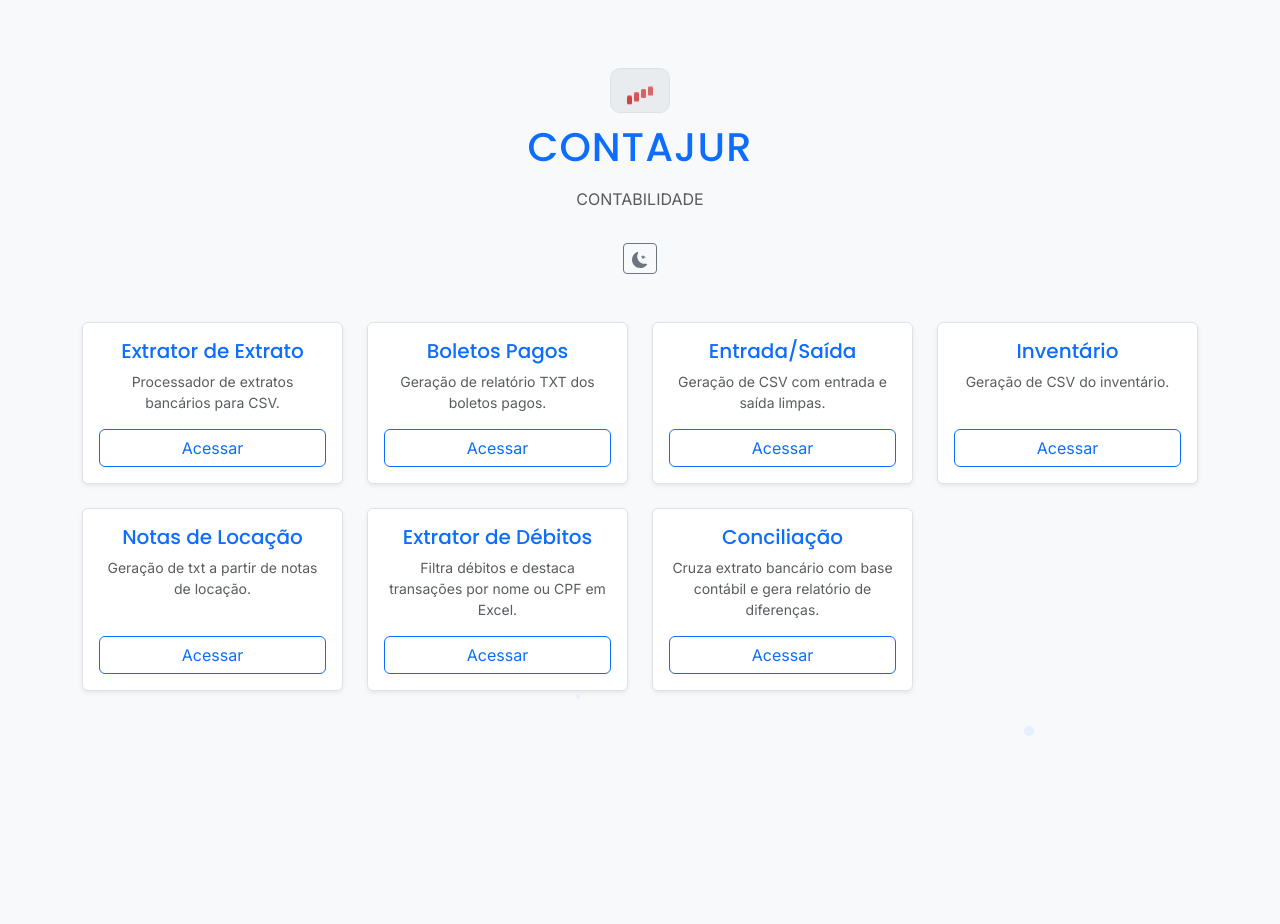
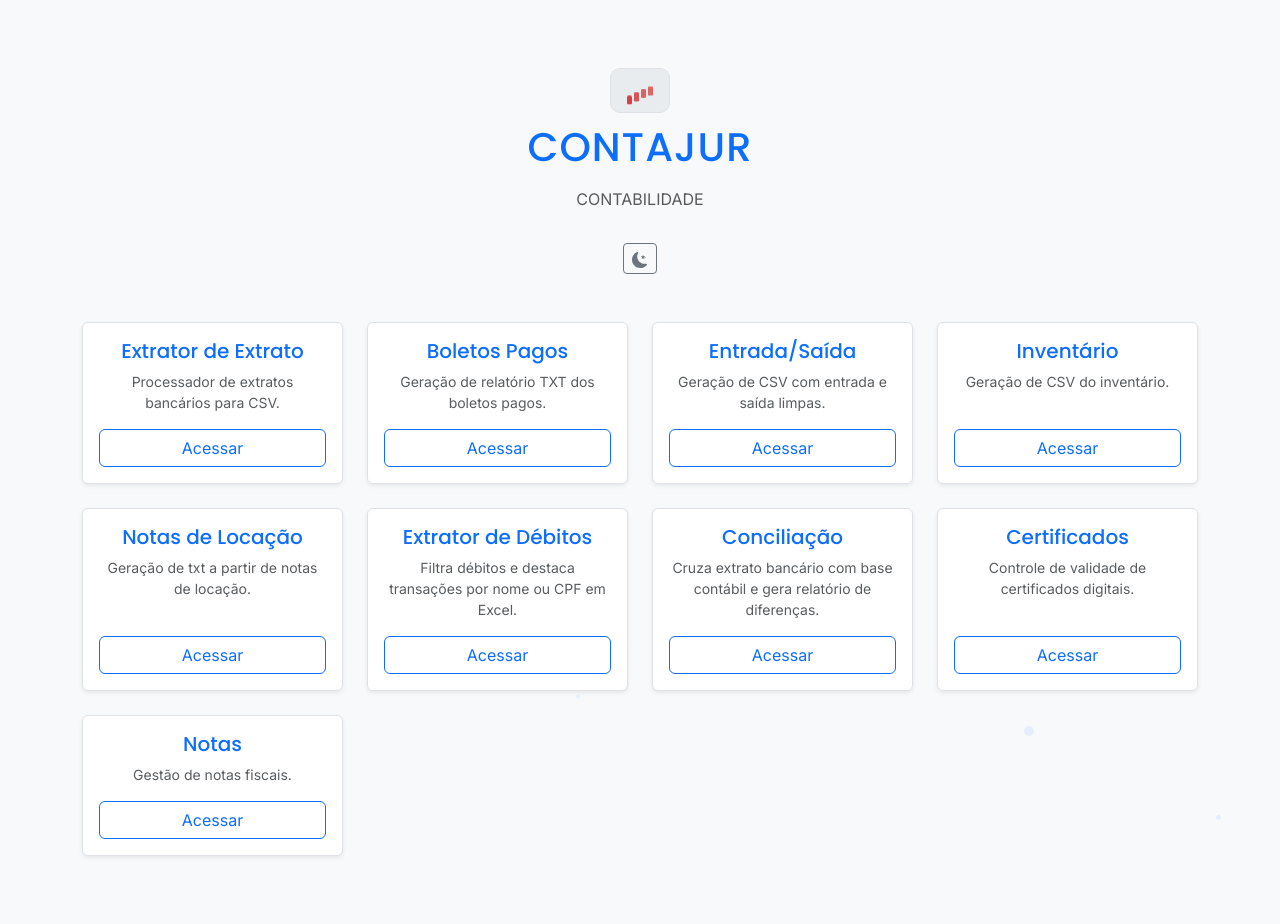
Before and after one commit to pedrocarneiro17/sistemas_contajur, a Flask app: page / in a window 1280 px wide. Before the commit the page ends 736 px from the top, so only its background shows below. Run offline with Flask 3, Linux system fonts and the light colour scheme.

Commit message:
criação novos cards

```diff
--- a/home/templates/home.html
+++ b/home/templates/home.html
@@ -128,6 +128,26 @@
                 </div>
             </div>
 
+            <div class="col">
+                <div class="card h-100 shadow-sm custom-card">
+                    <div class="card-body d-flex flex-column text-center">
+                        <h2 class="card-title h5">Certificados</h2>
+                        <p class="card-text text-body-secondary small">Controle de validade de certificados digitais.</p>
+                        <a href="https://validade-certificados.up.railway.app/" target="_blank" class="btn btn-outline-primary mt-auto">Acessar</a>
+                    </div>
+                </div>
+            </div>
+
+            <div class="col">
+                <div class="card h-100 shadow-sm custom-card">
+                    <div class="card-body d-flex flex-column text-center">
+                        <h2 class="card-title h5">Notas</h2>
+                        <p class="card-text text-body-secondary small">Gestão de notas fiscais.</p>
+                        <a href="https://contajur-notas.up.railway.app/admin" target="_blank" class="btn btn-outline-primary mt-auto">Acessar</a>
+                    </div>
+                </div>
+            </div>
+
         </div> </div> <script src="https://cdn.jsdelivr.net/npm/bootstrap@5.3.3/dist/js/bootstrap.bundle.min.js"></script>
 
     <script>
```
